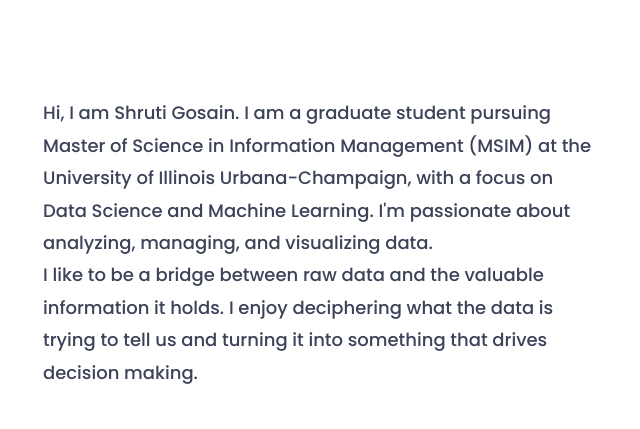
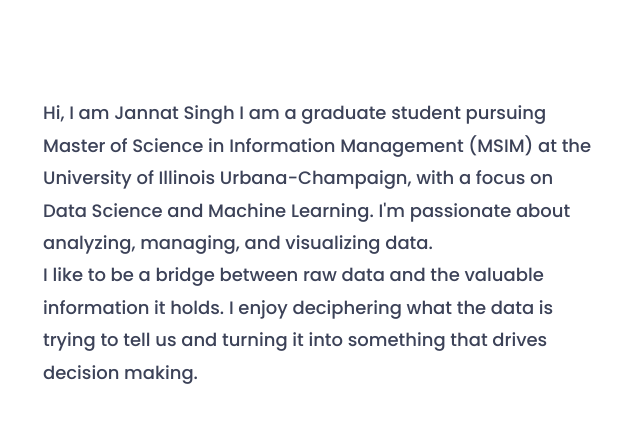
Before and after one commit to jannat0202/jannat0202.github.io, a plain HTML site: page index.html in a window 1280 px wide. Shown: the part 1020-1449 px from the top of the page, 27-667 px from the left. Drawn offline with nearby package versions, Linux system fonts and the light colour scheme.

Commit message:
Update index.html

```diff
--- a/index.html
+++ b/index.html
@@ -12,7 +12,7 @@
 		<link href="https://fonts.googleapis.com/css?family=Poppins:100,200,300,400,500,600,700,800,900&amp;subset=devanagari,latin-ext" rel="stylesheet">
 
         <!-- title of site -->
-        <title>Shruti Gosain</title>
+        <title>Jannat Singh</title>
 
         <!-- For favicon png -->
 		<link rel="shortcut icon" type="image/icon" href="assets/logo/favicon.png"/>
@@ -127,7 +127,7 @@
 						<div class="col-sm-6">
 							<div class="single-about-txt">
 								<h3>
-									Hi, I am Shruti Gosain. I am a graduate student pursuing Master of Science in
+									Hi, I am Jannat Singh I am a graduate student pursuing Master of Science in
 									Information Management (MSIM) at the University of Illinois Urbana-Champaign,
 									with a focus on Data Science and Machine Learning. I'm passionate about analyzing, managing, and visualizing data.
 									<br>I like to be a bridge between raw data and the valuable information it holds.
```
